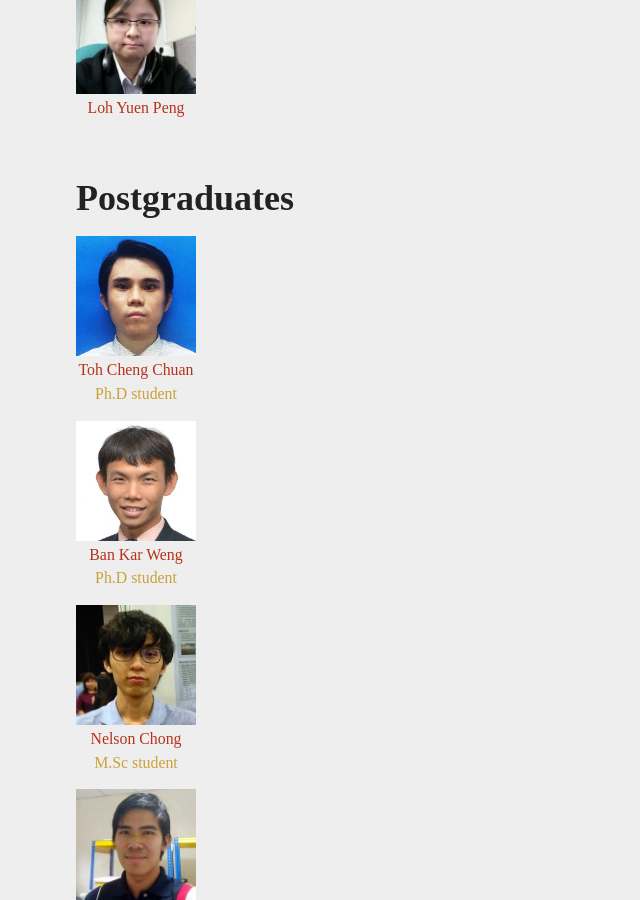
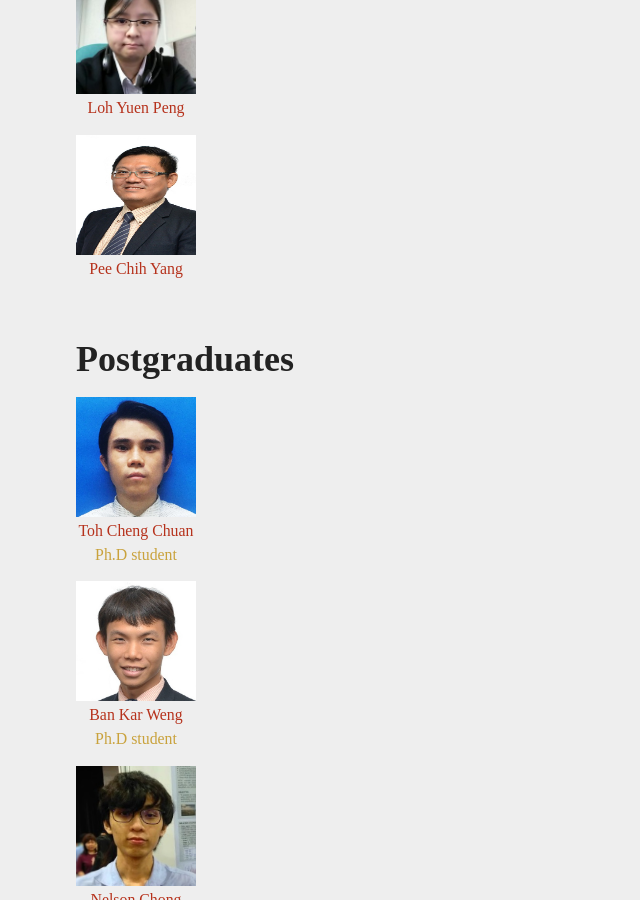
Before and after one commit to viprlab/viprlab.github.io, a Jekyll site: the page built from people.md, in a window 1280 px wide and 900 px high, scrolled down 672 px. Shown: the whole window, without its empty margins (0-640 px from the left). Built offline with Jekyll 4.4.1, drawn with Linux system fonts in a browser that asks for light colours.

Commit message:
Update people.md

```diff
--- a/people.md
+++ b/people.md
@@ -9,6 +9,7 @@
 {% include imagethumbnailblock.html url="/images/lkwong.jpg" caption="Wong Lai Kuan" width="120px" height="120px"  %}
 {% include imagethumbnailblock.html url="/images/albert.jpg" caption="Albert Quek" width="120px" height="120px"  %}
 {% include imagethumbnailblock.html url="/images/yploh.jpg" caption="Loh Yuen Peng" width="120px" height="120px"  %}
+{% include imagethumbnailblock.html url="/images/cypee.jpg" caption="Pee Chih Yang" width="120px" height="120px" %}
 
 ## Postgraduates
 {% include imagethumbnailblock.html url="/images/cctoh.jpg" caption="Toh Cheng Chuan" caption2="Ph.D student" width="120px" height="120px"  %}
```
